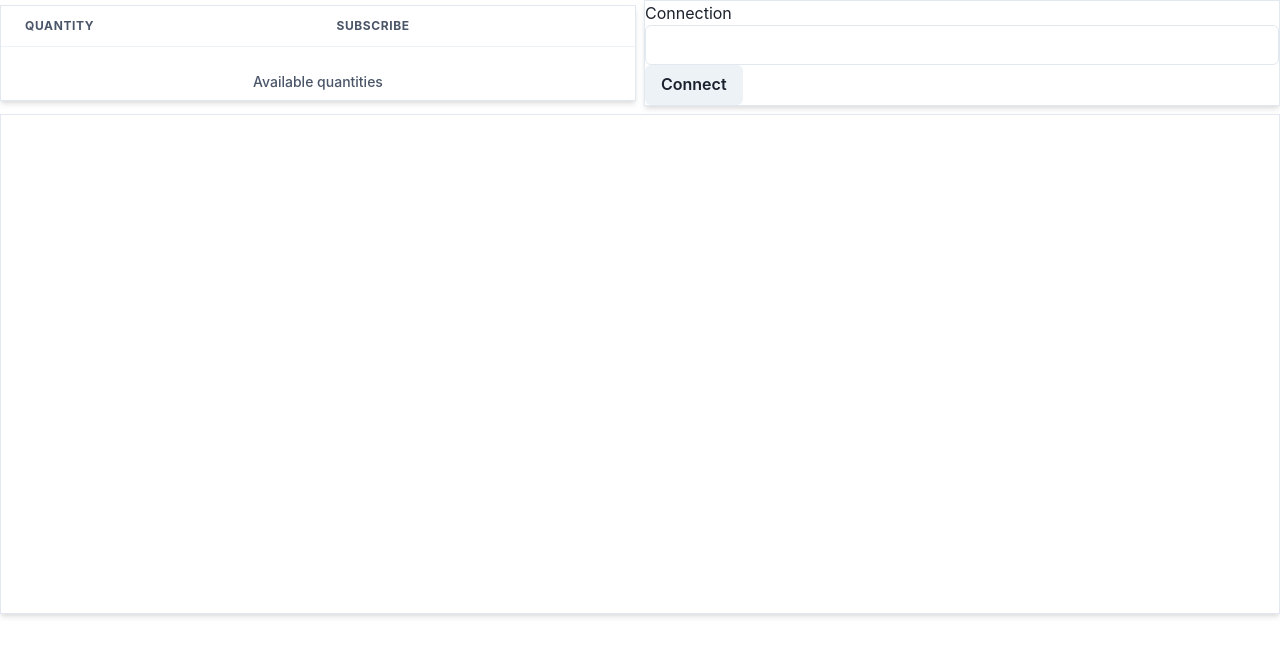
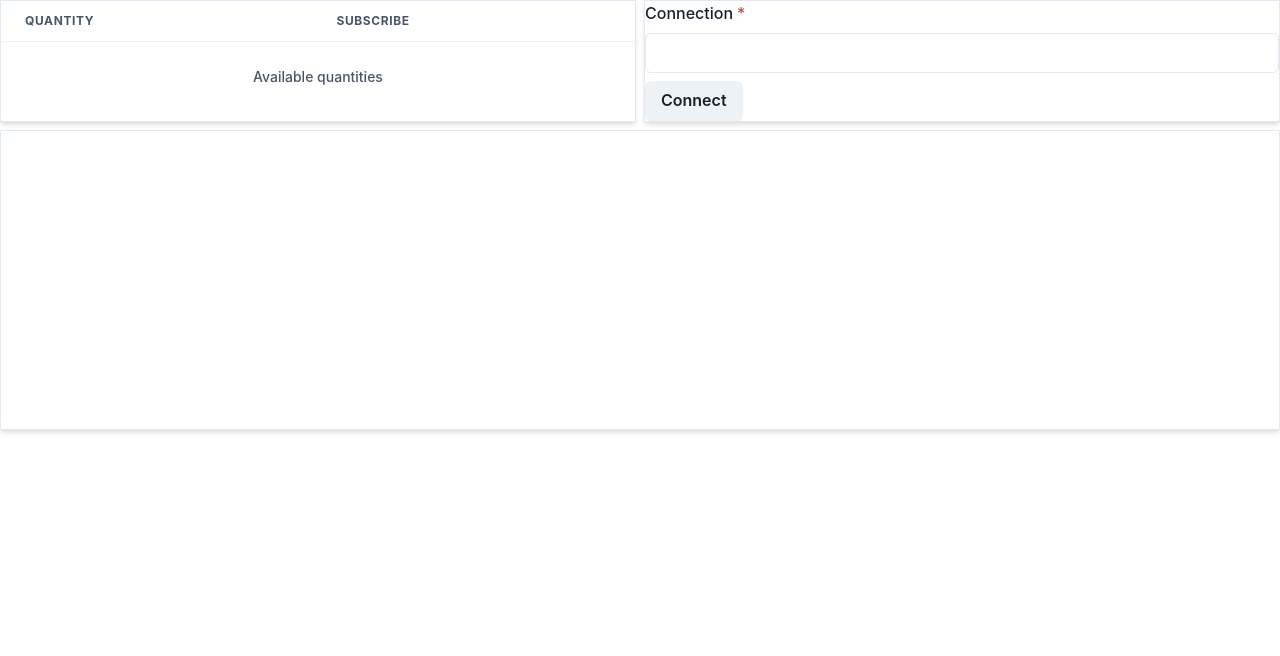
Before and after one commit to hheld/LivePlot, a React (Vite) app in the folder live-plotter/: page / in a window 1280 px wide. Shown: the top 656 px of the page. Built offline with nearby package versions, Linux system fonts and the light colour scheme.

Commit message:
Some visual improvements.

```diff
--- a/live-plotter/src/App.tsx
+++ b/live-plotter/src/App.tsx
@@ -1,6 +1,6 @@
 import {listen, Event} from "@tauri-apps/api/event";
 import AvailableQuantities from "./AvailableQuantities";
-import {Box, Button, HStack, Input, Text, VStack} from "@chakra-ui/react";
+import {Box, Button, Container, FormLabel, HStack, Input, Stack, VStack, FormControl} from "@chakra-ui/react";
 import {Scatter} from "react-chartjs-2";
 import {Chart as ChartJS, LineElement, PointElement, LinearScale, Title, Legend, Tooltip} from "chart.js";
 import {ChangeEvent, useCallback, useEffect, useState} from "react";
@@ -101,21 +101,27 @@ const App = () => {
 
     return (
         <VStack align="stretch">
-            <HStack>
+            <HStack align="stretch">
                 <Box shadow="md" borderWidth="1px" w="50%">
                     <AvailableQuantities/>
                 </Box>
 
                 <Box shadow="md" borderWidth="1px" w="50%">
-                    <Text>Connection</Text>
-                    <Input value={connection} onChange={handleConnection}/>
-                    <Button onClick={connect}>Connect</Button>
+                    <Stack align="baseline">
+                        <FormControl isRequired>
+                            <FormLabel>Connection</FormLabel>
+                            <Input value={connection} onChange={handleConnection}/>
+                        </FormControl>
+                        <Button onClick={connect}>Connect</Button>
+                    </Stack>
                 </Box>
             </HStack>
 
-            <Box shadow="md" borderWidth="1px" h="500px">
-                <Scatter data={points}
-                         options={{maintainAspectRatio: false, responsive: true, animation: false}}></Scatter>
+            <Box shadow="md" borderWidth="1px" h="300px">
+                <Container w="100%" centerContent maxW="100%" h="100%">
+                    <Scatter data={points}
+                             options={{maintainAspectRatio: false, responsive: true, animation: false}}></Scatter>
+                </Container>
             </Box>
         </VStack>
     );
```
